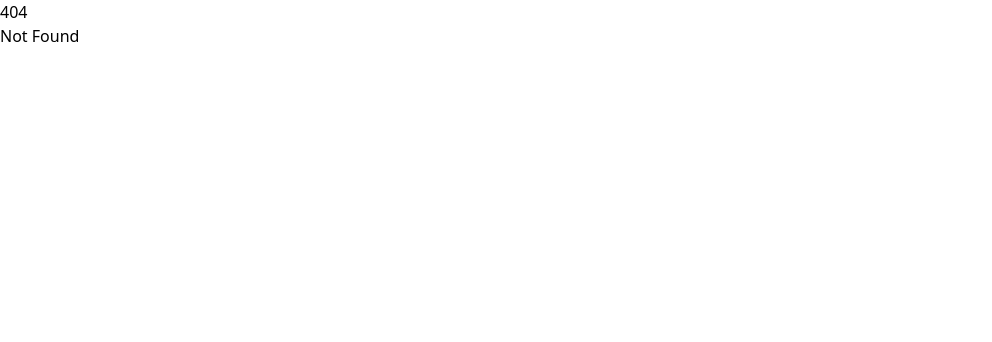
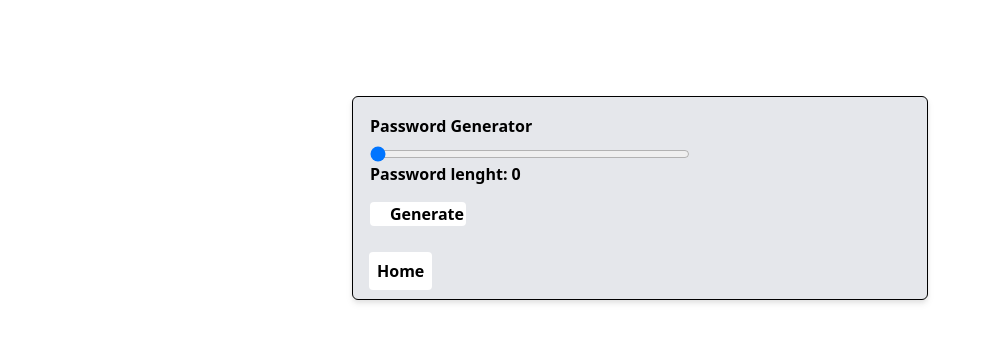
Before and after one commit to eeturonkko/svelte5-shenanigans, a SvelteKit app: page /password-generator in a window 1280 px wide. Before the commit this address had no page. Shown: the top 342 px of the page, without its empty margins (0-992 px from the left). Built offline with nearby package versions, Linux system fonts and the light colour scheme.

Commit message:
add password generator page and update main navigation layout

```diff
--- a/src/routes/+page.svelte
+++ b/src/routes/+page.svelte
@@ -1,11 +1,20 @@
-<main class="container mx-auto mt-12 h-screen max-w-xl space-y-8 text-center">
+<main class="ext-center container mx-auto mt-12 h-screen max-w-xl space-y-8">
 	<h1 class="mb-6 text-xl font-bold">Welcome to SvelteKit challenges</h1>
-	<a class="rounded-md bg-green-500 p-4 font-semibold text-white" href="/counter">Counter</a>
-	<a class="rounded-md bg-blue-500 p-4 font-semibold text-white" href="/crud">CRUD</a>
-	<a class="rounded-md bg-orange-500 p-4 font-semibold text-white" href="/temp-converter"
-		>Temperature Converter</a
-	>
-	<a class="rounded-md bg-yellow-500 p-4 font-semibold text-white" href="/flight-booker"
-		>Flight Booker</a
-	>
+	<div class="grid grid-cols-3 place-content-center gap-4">
+		<a class="rounded-md bg-green-500 text-center font-semibold text-white" href="/counter"
+			>Counter</a
+		>
+		<a class="rounded-md bg-blue-500 text-center font-semibold text-white" href="/crud">CRUD</a>
+		<a class="rounded-md bg-orange-500 text-center font-semibold text-white" href="/temp-converter"
+			>Temperature Converter</a
+		>
+		<a class="rounded-md bg-yellow-500 text-center font-semibold text-white" href="/flight-booker"
+			>Flight Booker</a
+		>
+		<a
+			class="rounded-md bg-purple-500 text-center font-semibold text-white"
+			href="/password-generator
+    ">Password Generator</a
+		>
+	</div>
 </main>
--- /dev/null
+++ b/src/routes/password-generator/+page.svelte
@@ -0,0 +1,37 @@
+<script lang="ts">
+	let length = $state(0);
+	let password = $state('');
+
+	function generatePassword() {
+		password = '';
+		const charset =
+			'abcdefghijklmnopqrstuvwxyzåäöABCDEFGHIJKLMNOPQRSTUVWXYZ^ÄÖ0123456789!@#$%^&*()_+';
+		for (let i = 0; i < length; i++) {
+			password += charset.charAt(Math.floor(Math.random() * charset.length));
+		}
+		return password;
+	}
+</script>
+
+<main class="h-screen">
+	<section
+		class="container mx-auto mt-24 max-w-xl rounded-md border border-black bg-gray-200 p-4 drop-shadow-md"
+	>
+		<div class="max-w- flex flex-col border">
+			<h2 class="mb-2 font-semibold">Password Generator</h2>
+			<input bind:value={length} type="range" min="0" max="24" class="max-w-xs" />
+			<p class="font-semibold">Password lenght: {length}</p>
+
+			<button class="my-4 max-w-24 rounded bg-white px-5 font-semibold" onclick={generatePassword}
+				>Generate</button
+			>
+		</div>
+
+		<div class="mb-4">
+			{#if password.length > 0}
+				<p class="font-semibold">Generated password: <span class="font-medium">{password}</span></p>
+			{/if}
+		</div>
+		<a class="max-w-16 rounded bg-white p-2 font-semibold text-black" href="/">Home</a>
+	</section>
+</main>
```
